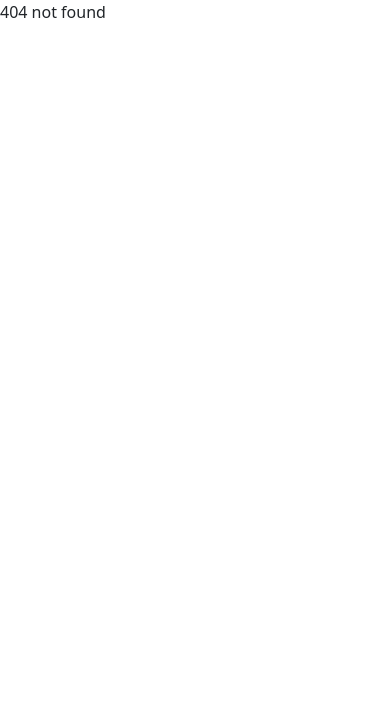
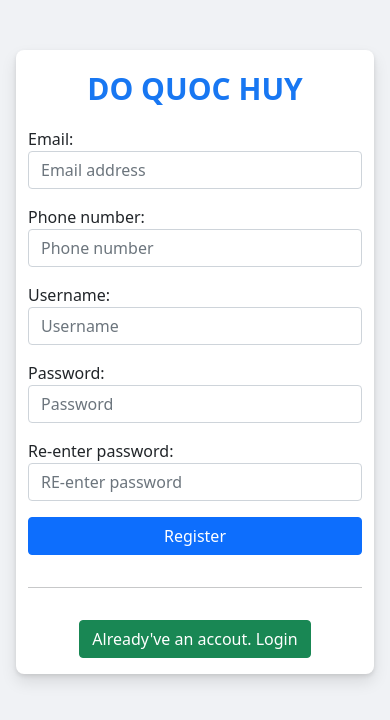
Before and after one commit to doquochuy2106/JWT-Frontend, a React (Create React App) app: page /register in a window 390 px wide. Before the commit this address had no page. Shown: the top 720 px of the page. Built offline with nearby package versions, Linux system fonts and the light colour scheme.

Commit message:
9.3.4 Form Register Responsive - Tạo Form Đăng Ký | SERIES FULLSTACK - JWT, Node.JS & React

```diff
--- a/src/App.js
+++ b/src/App.js
@@ -1,6 +1,7 @@
 import Login from "./components/Login/Login";
 import Nav from "./components/Navigation/Nav";
 import { BrowserRouter as Router, Switch, Route, Link } from "react-router-dom";
+import Register from "./components/Register/Register";
 
 function App() {
   return (
@@ -14,6 +15,9 @@
           <Route path="/login">
             <Login />
           </Route>
+          <Route path="/register">
+            <Register />
+          </Route>
           <Route path="/" exact>
             home
           </Route>
--- a/src/components/Login/Login.js
+++ b/src/components/Login/Login.js
@@ -1,6 +1,13 @@
+import { useHistory } from "react-router-dom/cjs/react-router-dom";
 import "./Login.scss";
 
 const Login = (props) => {
+  let history = useHistory();
+
+  const handleCreateNewAccount = () => {
+    history.push("/register");
+  };
+
   return (
     <div className="login-container px-3 px-sm-0 ">
       <div className="container">
@@ -33,7 +40,12 @@
             </span>
             <hr />
             <div className="text-center">
-              <button className="btn btn-success">Create new account</button>
+              <button
+                className="btn btn-success"
+                onClick={() => handleCreateNewAccount()}
+              >
+                Create new account
+              </button>
             </div>
           </div>
         </div>
--- /dev/null
+++ b/src/components/Register/Register.js
@@ -0,0 +1,81 @@
+import { useHistory } from "react-router-dom/cjs/react-router-dom";
+import "./Register.scss";
+
+const Register = (props) => {
+  let history = useHistory();
+
+  const handleLogin = () => {
+    history.push("/login");
+  };
+
+  return (
+    <div className="register-container px-3 px-sm-0 ">
+      <div className="container">
+        <div className="row ">
+          <div className="content-left  col-12 d-none col-sm-7 d-sm-block   ">
+            <div className="brand">Do Quoc Huy</div>
+            <div className="detail">
+              Do Quoc Huy helps you connect and share with the people in your
+              life
+            </div>
+          </div>
+
+          <div className="content-right  col-12 col-sm-5 d-flex flex-column gap-3 py-3">
+            <div className="brand d-block d-sm-none">Do Quoc Huy</div>
+            <div className="form-group">
+              <label>Email:</label>
+              <input
+                type="text"
+                className="form-control"
+                placeholder="Email address "
+              />
+            </div>
+            <div className="form-group">
+              <label>Phone number:</label>
+              <input
+                type="text"
+                className="form-control"
+                placeholder="Phone number "
+              />
+            </div>
+            <div className="form-group">
+              <label>Username:</label>
+              <input
+                type="text"
+                className="form-control"
+                placeholder="Username "
+              />
+            </div>
+            <div className="form-group">
+              <label>Password:</label>
+              <input
+                type="password"
+                className="form-control"
+                placeholder="Password "
+              />
+            </div>
+            <div className="form-group">
+              <label>Re-enter password:</label>
+              <input
+                type="password"
+                className="form-control"
+                placeholder="RE-enter password "
+              />
+            </div>
+
+            <button className="btn btn-primary">Register</button>
+
+            <hr />
+            <div className="text-center">
+              <button className="btn btn-success" onClick={() => handleLogin()}>
+                Already've an accout. Login
+              </button>
+            </div>
+          </div>
+        </div>
+      </div>
+    </div>
+  );
+};
+
+export default Register;
--- /dev/null
+++ b/src/components/Register/Register.scss
@@ -0,0 +1,42 @@
+.register-container {
+  background-color: #f0f2f5;
+  min-height: 100vh;
+  padding-top: 50px;
+
+  .content-right {
+    border-radius: 8px;
+    background-color: #fff;
+    box-shadow:
+      0 2px 4px rgb(0 0 0/10%),
+      0 8px 16px rgb(0 0 0/10%);
+    box-sizing: border-box;
+
+    .forgot-password {
+      text-decoration: none;
+      &:hover {
+        text-decoration: underline;
+      }
+    }
+
+    .brand {
+      text-transform: uppercase;
+      font-size: 30px;
+      color: #1877f2;
+      text-align: center;
+      font-weight: 600;
+    }
+  }
+
+  .content-left {
+    margin-top: 50px;
+    .brand {
+      text-transform: uppercase;
+      font-size: 30px;
+      color: #1877f2;
+    }
+
+    .detail {
+      font-size: 20px;
+    }
+  }
+}
```
